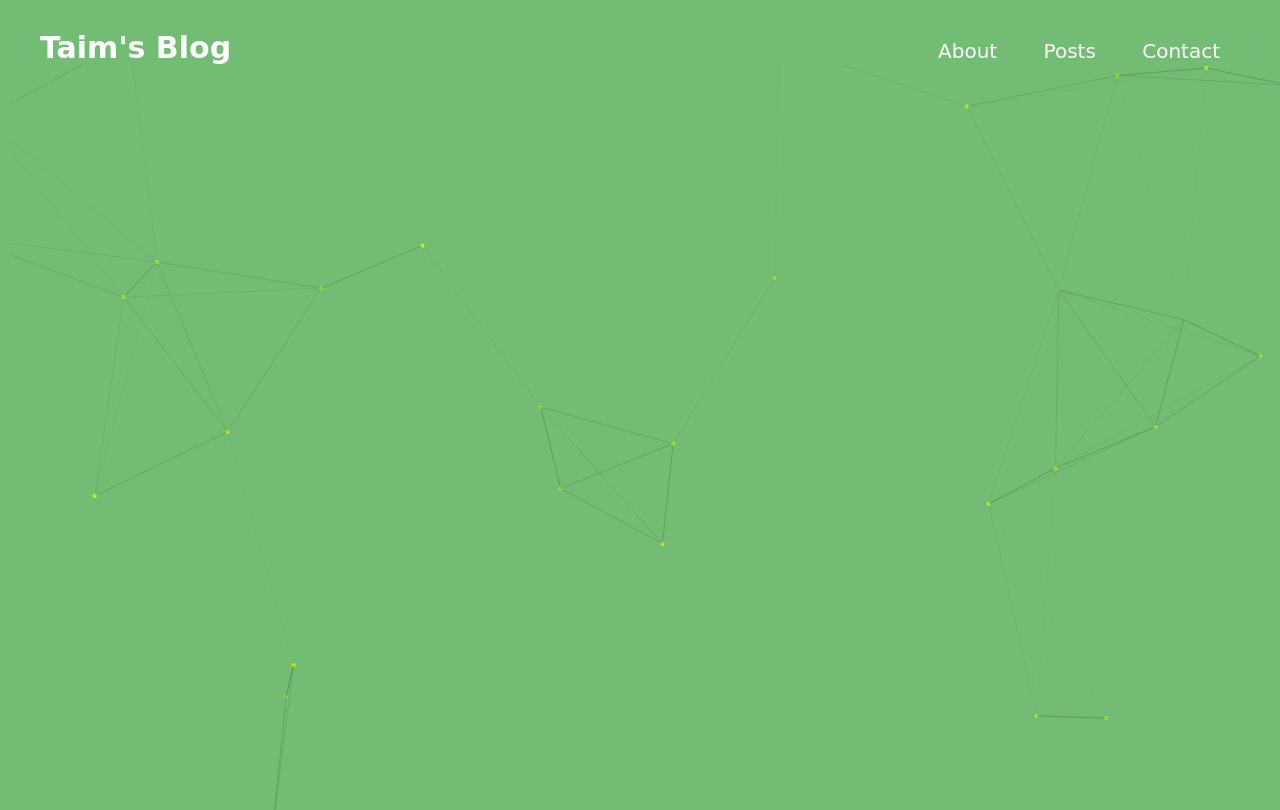
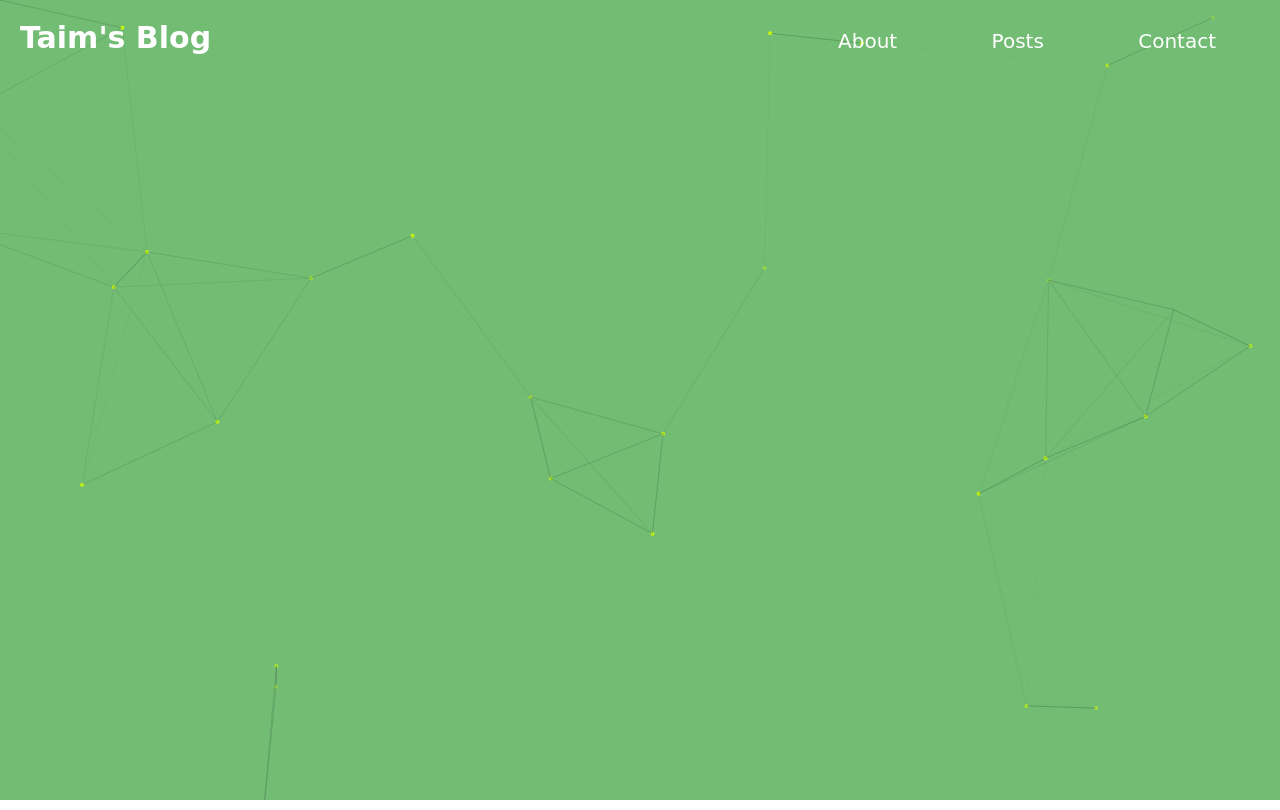
Before and after one commit to taimoor-th1904453/PersonalBlog, a plain HTML site: page index.html in a window 1280 px wide. Drawn offline with Linux system fonts and the light colour scheme; a web font is replaced by a local one.

Commit message:
css updates

```diff
--- a/styles/backgroundMouseEffect.css
+++ b/styles/backgroundMouseEffect.css
@@ -1,6 +1,9 @@
+
 canvas{
+
     position:absolute;
     left:0;
     top:0;
     z-index:-1;
+    background: rgb(114, 188, 116);
 }
--- a/styles/index.css
+++ b/styles/index.css
@@ -1,18 +1,18 @@
 @import url('https://fonts.googleapis.com/css2?family=Edu+VIC+WA+NT+Beginner&display=swap');
 
 * {
-    margin: 10px 10px 0px 10px;
+    margin: 0px;
     padding: 0;
-    background: rgb(114, 188, 116);
     color: white;
     font-family: 'Edu VIC WA NT Beginner', cursive;
-
 }
 body{
-    background: rgb(114, 188, 116,.5);
+    margin: 20px 20px 0px 20px;
+    overflow: hidden;
 }
 
 ul {
+
     list-style-type: none;
     margin: 0;
     padding: 0;
@@ -22,6 +22,9 @@ ul a{
     text-decoration: none;
 }
 ul li {
+    margin: 40px;
+    padding: 4px;
+    padding-bottom: 0px;
     display: inline;
     position: relative;
 }
@@ -48,5 +51,4 @@ header {
     display: flex;
     align-items: baseline;
     justify-content: space-between;
-
 }
```
